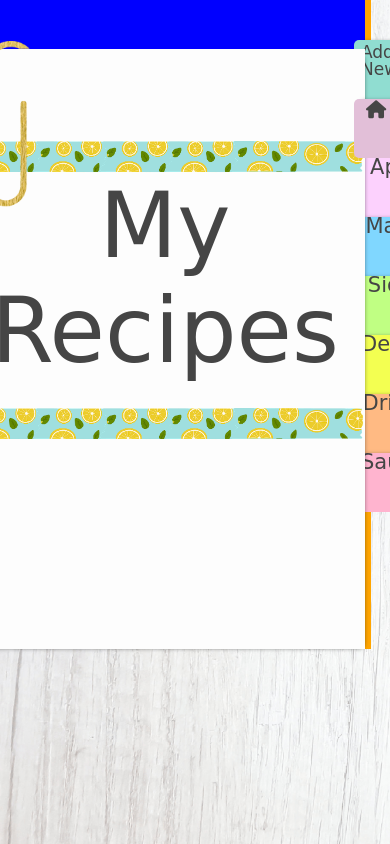
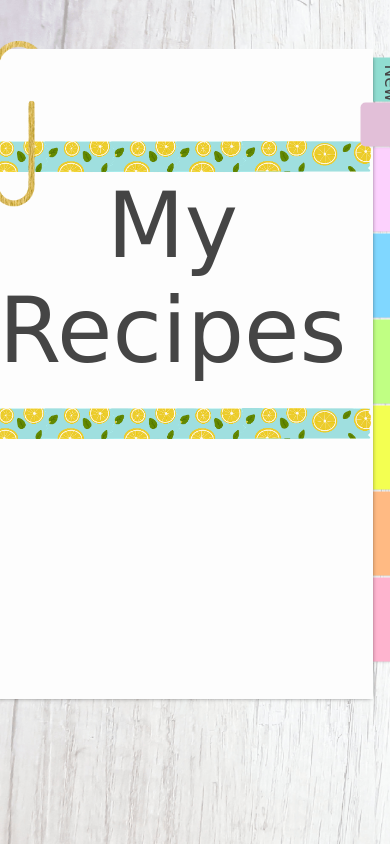
Before and after one commit to Mich-L5/My-Recipes, a PHP site: page / in a window 390 px wide. Run offline with PHP 8.4, Linux system fonts and the light colour scheme; some libraries are stand-ins or nearby versions; some web fonts are replaced.

Commit message:
Finished mobile nav, and disabled hover effect on active nav tab

```diff
--- a/css/styles.css
+++ b/css/styles.css
@@ -61,7 +61,6 @@ nav {
 }
 
 #index-tab {
-    position: relative;
     z-index: 1;
     width: 30px;
 }
@@ -74,35 +73,72 @@ nav {
 nav li:nth-child(1) {
     background-color: #90ddd1;
 }
+
+.hover-tab0:hover {
+    background-color: #78cec1;
+}
+
+
 nav li:nth-child(2) {
     background-color: #e2bfd8;
 }
+
+.hover-tab1:hover {
+    background-color: #cca8c1;
+}
+
 nav li:nth-child(3) {
     background-color: #fcd1fd;
 }
+
+.hover-tab2:hover {
+    background-color: #f2c7f3;
+}
+
 nav li:nth-child(4) {
     background-color: #80d7ff;
 }
+
+.hover-tab3:hover {
+    background-color: #78caf0;
+}
+
 nav li:nth-child(5) {
     background-color: #c0ff83;
 }
+
+.hover-tab4:hover {
+    background-color: #b7f57b;
+}
+
 nav li:nth-child(6) {
     background-color: #f3ff51;
 }
+
+.hover-tab5:hover {
+    background-color: #ecf84b;
+}
+
 nav li:nth-child(7) {
     background-color: #ffba83;
 }
+
+.hover-tab6:hover {
+    background-color: #f8b580;
+}
+
 nav li:nth-child(8) {
     background-color: #ffb4cf;
+}
+
+.hover-tab7:hover {
+    background-color: #f3aac4;
 }
 
 nav li:hover {
     margin-top: -3px;
 }
 
-.tabs-mobile {
-    display: none;
-}
 
 /* class added to active tab via JS */
 .current-tab:hover {
@@ -193,45 +229,58 @@ nav li:hover {
 
 @media screen and (max-width: 768px) {
 
-    .tabs {
-        display: none;
+    nav ul {
+        display: flex;
+        flex-direction: column;
+    }
+
+    nav li {
+        transform: rotate(90deg);
+        margin-bottom: 27px;
 
     }
 
-    .tabs-mobile {
-        display: block;
+    nav li:hover {
+        margin-top: 0px;
+        transform: rotate(90deg) translateY(-3px);
     }
 
-    .tabs-mobile ul {
-        display: flex;
-        flex-direction: column;
+    #add-new-tab {
+        margin-left: 24px;
+        margin-bottom: -14px;
+
+    }
+
+    #index-tab {
+        margin-left: 24px;
+        margin-bottom: 6px;
+    }
+
+    /* class added to active tab via JS */
+    .current-tab:hover {
+        margin-left: 0px;
+        transform: rotate(90deg);
     }
 
     .mobile-container {
         display: flex;
         flex-direction: row-reverse;
-        background-color: orange;
-        width: 90%;
         margin: auto;
         justify-content: center;
+        width: 85%;
     }
 
     .recipe-book {
         width: auto;
-        height: 600px;
-        margin: 49px auto 0 auto;
-        background-color: #FDFDFD;
-        box-shadow: 3px 3px 5px -5px #0e0e0e;
-        position: relative;
-
+        height: 650px;
     }
 
     main {
-
-        background-color: blue;
+        flex-grow: 1;
     }
 
     header {
-        margin-left: -100px;
+        margin-left: -115px;
+        margin-top: 10px;
     }
 }
--- a/header.php
+++ b/header.php
@@ -1,26 +1,13 @@
 <!-- category tabs -->
 <nav class="tabs">
     <ul>
-        <li id="add-new-tab"><a href="add-new.php">Add New!</a></li>
-        <li id="index-tab"><a href="index.php"><i class="fa-solid fa-house"></i></a></li>
-        <li id="apps-tab"><a href="apps.php">Apps</a></li>
-        <li id="mains-tab"><a href="main.php">Mains</a></li>
-        <li id="sides-tab"><a href="sides.php">Sides</a></li>
-        <li id="desserts-tab"><a href="desserts.php">Desserts</a></li>
-        <li id="drinks-tab"><a href="drinks.php">Drinks</a></li>
-        <li id="sauces-tab"><a href="sauces.php">Sauces</a></li>
+        <li id="add-new-tab" class="hover-tab0"><a href="add-new.php">Add New!</a></li>
+        <li id="index-tab" class="hover-tab1"><a href="index.php"><i class="fa-solid fa-house"></i></a></li>
+        <li id="apps-tab" class="hover-tab2"><a href="apps.php">Apps</a></li>
+        <li id="mains-tab" class="hover-tab3"><a href="main.php">Mains</a></li>
+        <li id="sides-tab" class="hover-tab4"><a href="sides.php">Sides</a></li>
+        <li id="desserts-tab" class="hover-tab5"><a href="desserts.php">Desserts</a></li>
+        <li id="drinks-tab" class="hover-tab6"><a href="drinks.php">Drinks</a></li>
+        <li id="sauces-tab" class="hover-tab7"><a href="sauces.php">Sauces</a></li>
     </ul>
 </nav>
-
-<nav class="tabs-mobile">
-    <ul>
-        <li id="add-new-tab"><a href="add-new.php">Add New!</a></li>
-        <li id="index-tab"><a href="index.php"><i class="fa-solid fa-house"></i></a></li>
-        <li id="apps-tab"><a href="apps.php">Apps</a></li>
-        <li id="mains-tab"><a href="main.php">Mains</a></li>
-        <li id="sides-tab"><a href="sides.php">Sides</a></li>
-        <li id="desserts-tab"><a href="desserts.php">Desserts</a></li>
-        <li id="drinks-tab"><a href="drinks.php">Drinks</a></li>
-        <li id="sauces-tab"><a href="sauces.php">Sauces</a></li>
-    </ul>
-</nav>
--- a/js/main.js
+++ b/js/main.js
@@ -9,10 +9,14 @@ let pageLinks = document.links;
 // cycle through all the tab href links
 for (var i = 0; i < pageLinks.length; i++)
 {
-    // if the tab's href matched the current (active) href, remove hover effect
+    // if the tab's href matched the current (active) href, remove hover effects
     if(pageLinks[i].href == window.location.href) {
 
+        // remove moving tab on hover
         pageLinks[i].parentElement.classList.add("current-tab");
+        // remove darker color on hover
+        pageLinks[i].parentElement.classList.remove("hover-tab" + i);
+
     }
 
 }
```
